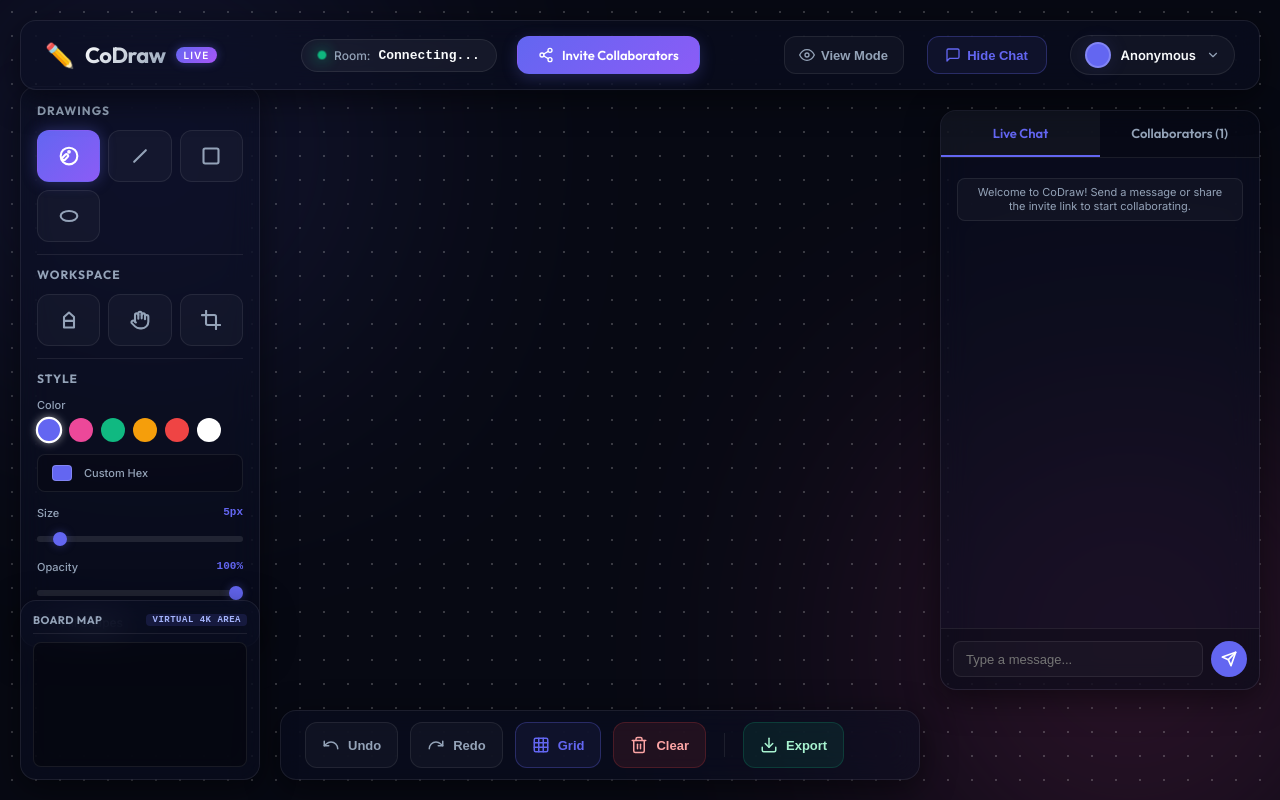
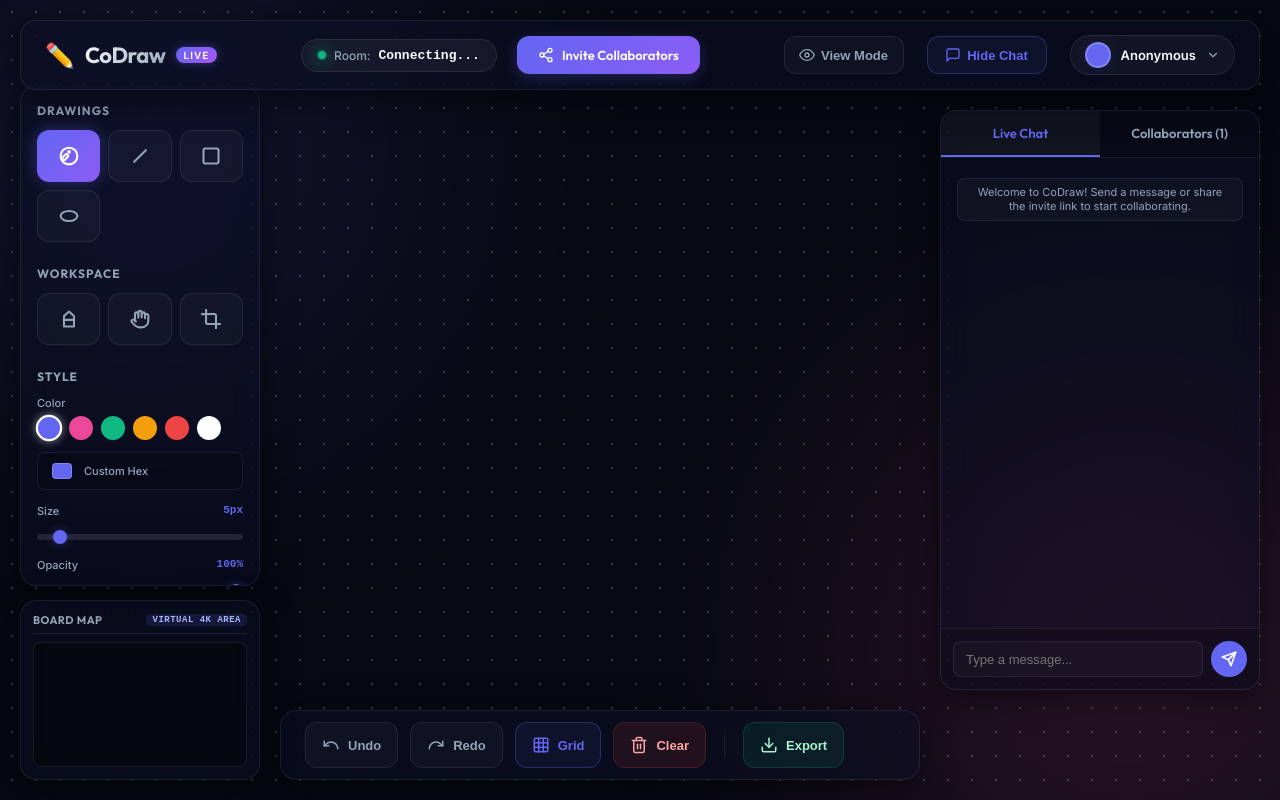
Before and after one commit to mrfish233/codraw, a website with bundled scripts: page public/index.html in a window 1280 px wide. Built offline with nearby package versions, Linux system fonts and the light colour scheme; files whose address does not match are found by name.

Commit message:
style: prevent left sidebar overlapping with the board map by constraining height

```diff
--- a/public/style.css
+++ b/public/style.css
@@ -338,7 +338,7 @@ header {
     top: 86px;
     left: 20px;
     width: 240px;
-    max-height: calc(100vh - 110px);
+    max-height: calc(100vh - 300px);
     overflow-y: auto;
     border-radius: var(--radius-lg);
     padding: 16px;
```
